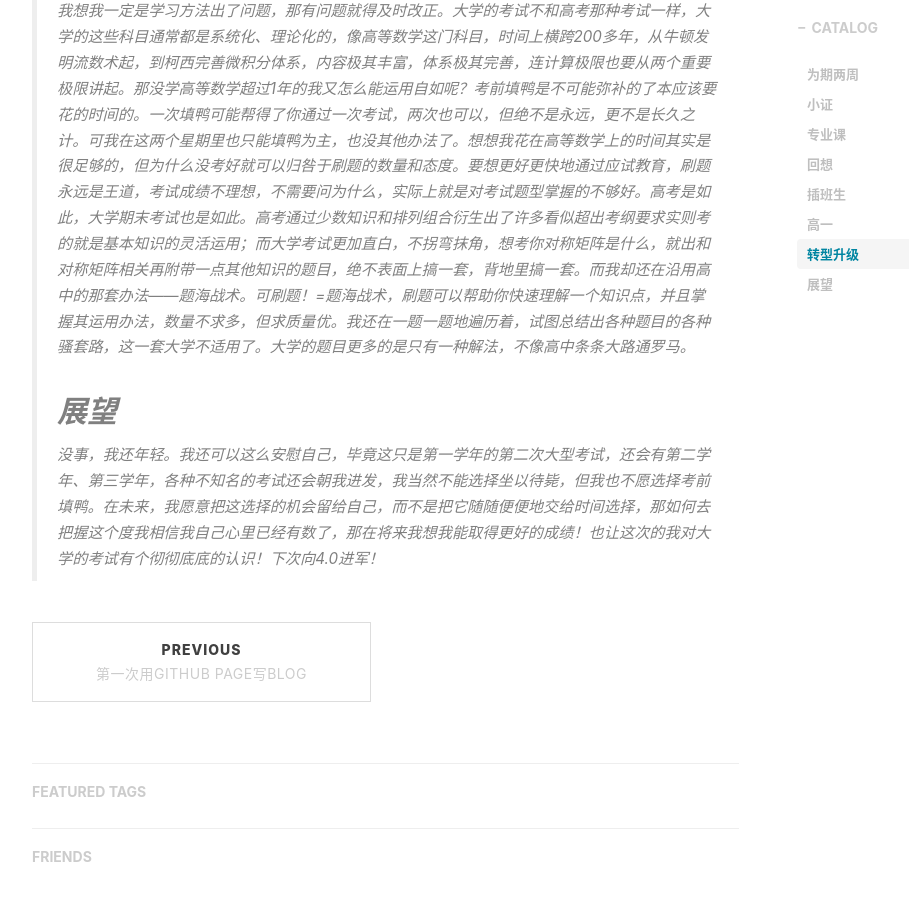
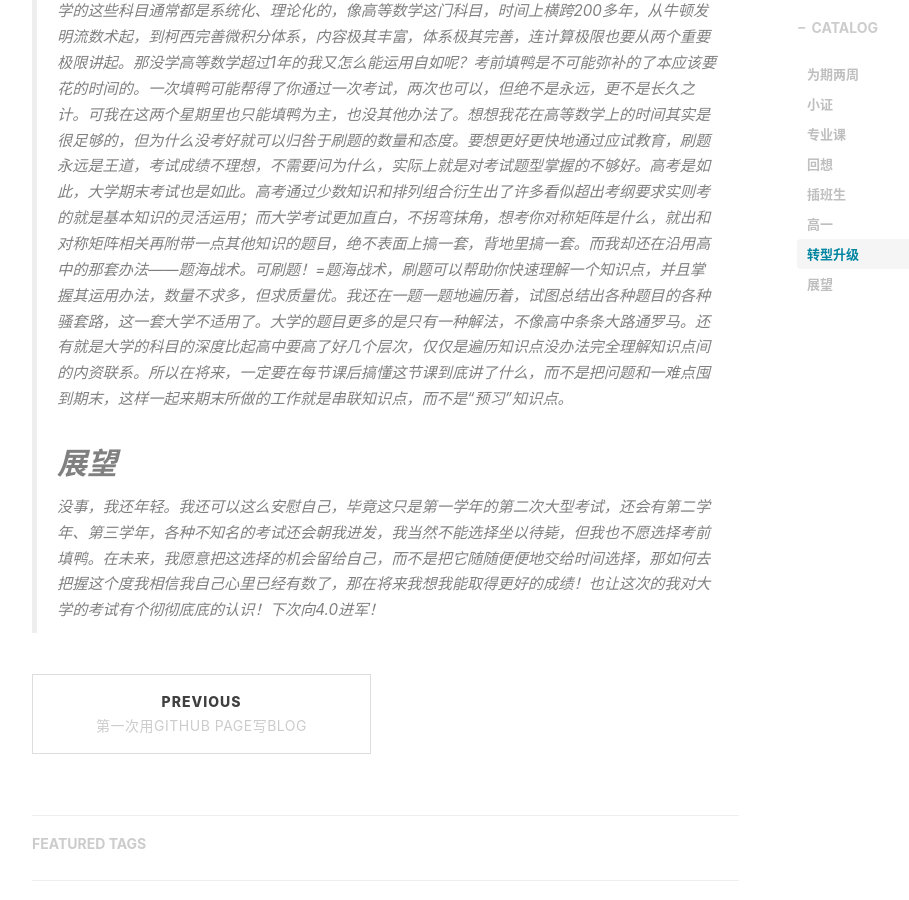
Before and after one commit to WHYBBE/WHYBBE.github.io, a Jekyll site: the page built from _posts/2019-06-27-I-do-not-like-cram.md, in a window 1280 px wide and 900 px high, scrolled down 2273 px. Shown: the whole window, without its empty margins (233-1142 px from the left). Built offline with Jekyll 4.4.1, drawn with Linux system fonts in a browser that asks for light colours; nearby versions of some CDN libraries; comment, search, counter and statistics services are not loaded.

Commit message:
Update 2019-06-27-I-do-not-like-cram.md

```diff
--- a/_posts/2019-06-27-I-do-not-like-cram.md
+++ b/_posts/2019-06-27-I-do-not-like-cram.md
@@ -11,7 +11,7 @@ tags:
     - 学习
     - 随笔
 ---
-> 漫长的考试周终于快要结束了，第一次为考试这么拼命的学习之后还是有很多感触的。<br><br>
+> 漫长的考试周终于快要结束了，第一次为考试这么拼命的学习之后还是有很多感触的。
 ## 为期两周
 ![](/img/19.6.27考试计划.png)
 *图片来源: [教务处][http://jwc.shmtu.edu.cn/]*
@@ -25,6 +25,6 @@ tags:
 ### 高一
 我又想起刚刚进入瓯海中学那会，数学第一个学的东西是集合。学得很懵懂，就和现在的我一样，不知学的是啥，也不知考的是啥。果不其然，第一次单元考就给了我一个下马威——**68**，那个分数我这辈子都不会忘记。我那时候后悔呀，为什么不好好学，为什么第一次就给老师留下这么差的印象。或许就是这次考试吧，让我在那之后的三年里都有着那么一种自卑感，即便我在过后的单元考中获得了较好的分数。其实集合的那张试卷和期末高数的这张试卷一样，很简单，简单到不能再简单，可阴差阳错我就是考砸了。
 ## 转型升级
-我想我一定是学习方法出了问题，那有问题就得及时改正。大学的考试不和高考那种考试一样，大学的这些科目通常都是系统化、理论化的，像高等数学这门科目，时间上横跨200多年，从牛顿发明流数术起，到柯西完善微积分体系，内容极其丰富，体系极其完善，连计算极限也要从两个重要极限讲起。那没学高等数学超过1年的我又怎么能运用自如呢？考前填鸭是不可能弥补的了本应该要花的时间的。一次填鸭可能帮得了你通过一次考试，两次也可以，但绝不是永远，更不是长久之计。可我在这两个星期里也只能填鸭为主，也没其他办法了。想想我花在高等数学上的时间其实是很足够的，但为什么没考好就可以归咎于刷题的数量和态度。要想更好更快地通过应试教育，刷题永远是王道，考试成绩不理想，不需要问为什么，实际上就是对考试题型掌握的不够好。高考是如此，大学期末考试也是如此。高考通过少数知识和排列组合衍生出了许多看似超出考纲要求实则考的就是基本知识的灵活运用；而大学考试更加直白，不拐弯抹角，想考你对称矩阵是什么，就出和对称矩阵相关再附带一点其他知识的题目，绝不表面上搞一套，背地里搞一套。而我却还在沿用高中的那套办法——*题海战术*。可刷题！=题海战术，刷题可以帮助你快速理解一个知识点，并且掌握其运用办法，数量不求多，但求质量优。我还在一题一题地遍历着，试图总结出各种题目的各种骚套路，这一套大学不适用了。大学的题目更多的是只有一种解法，不像高中条条大路通罗马。
+我想我一定是学习方法出了问题，那有问题就得及时改正。大学的考试不和高考那种考试一样，大学的这些科目通常都是系统化、理论化的，像高等数学这门科目，时间上横跨200多年，从牛顿发明流数术起，到柯西完善微积分体系，内容极其丰富，体系极其完善，连计算极限也要从两个重要极限讲起。那没学高等数学超过1年的我又怎么能运用自如呢？考前填鸭是不可能弥补的了本应该要花的时间的。一次填鸭可能帮得了你通过一次考试，两次也可以，但绝不是永远，更不是长久之计。可我在这两个星期里也只能填鸭为主，也没其他办法了。想想我花在高等数学上的时间其实是很足够的，但为什么没考好就可以归咎于刷题的数量和态度。要想更好更快地通过应试教育，刷题永远是王道，考试成绩不理想，不需要问为什么，实际上就是对考试题型掌握的不够好。高考是如此，大学期末考试也是如此。高考通过少数知识和排列组合衍生出了许多看似超出考纲要求实则考的就是基本知识的灵活运用；而大学考试更加直白，不拐弯抹角，想考你对称矩阵是什么，就出和对称矩阵相关再附带一点其他知识的题目，绝不表面上搞一套，背地里搞一套。而我却还在沿用高中的那套办法——*题海战术*。可刷题！=题海战术，刷题可以帮助你快速理解一个知识点，并且掌握其运用办法，数量不求多，但求质量优。我还在一题一题地遍历着，试图总结出各种题目的各种骚套路，这一套大学不适用了。大学的题目更多的是只有一种解法，不像高中条条大路通罗马。还有就是大学的科目的深度比起高中要高了好几个层次，仅仅是遍历知识点没办法完全理解知识点间的内资联系。所以在将来，一定要在每节课后搞懂这节课到底讲了什么，而不是把问题和一难点囤到期末，这样一起来期末所做的工作就是串联知识点，而不是“预习”知识点。
 ## 展望
 没事，我还年轻。我还可以这么安慰自己，毕竟这只是第一学年的第二次大型考试，还会有第二学年、第三学年，各种不知名的考试还会朝我进发，我当然不能选择坐以待毙，但我也不愿选择考前填鸭。在未来，我愿意把这选择的机会留给自己，而不是把它随随便便地交给时间选择，那如何去把握这个度我相信我自己心里已经有数了，那在将来我想我能取得更好的成绩！也让这次的我对大学的考试有个彻彻底底的认识！下次向4.0进军！
```
